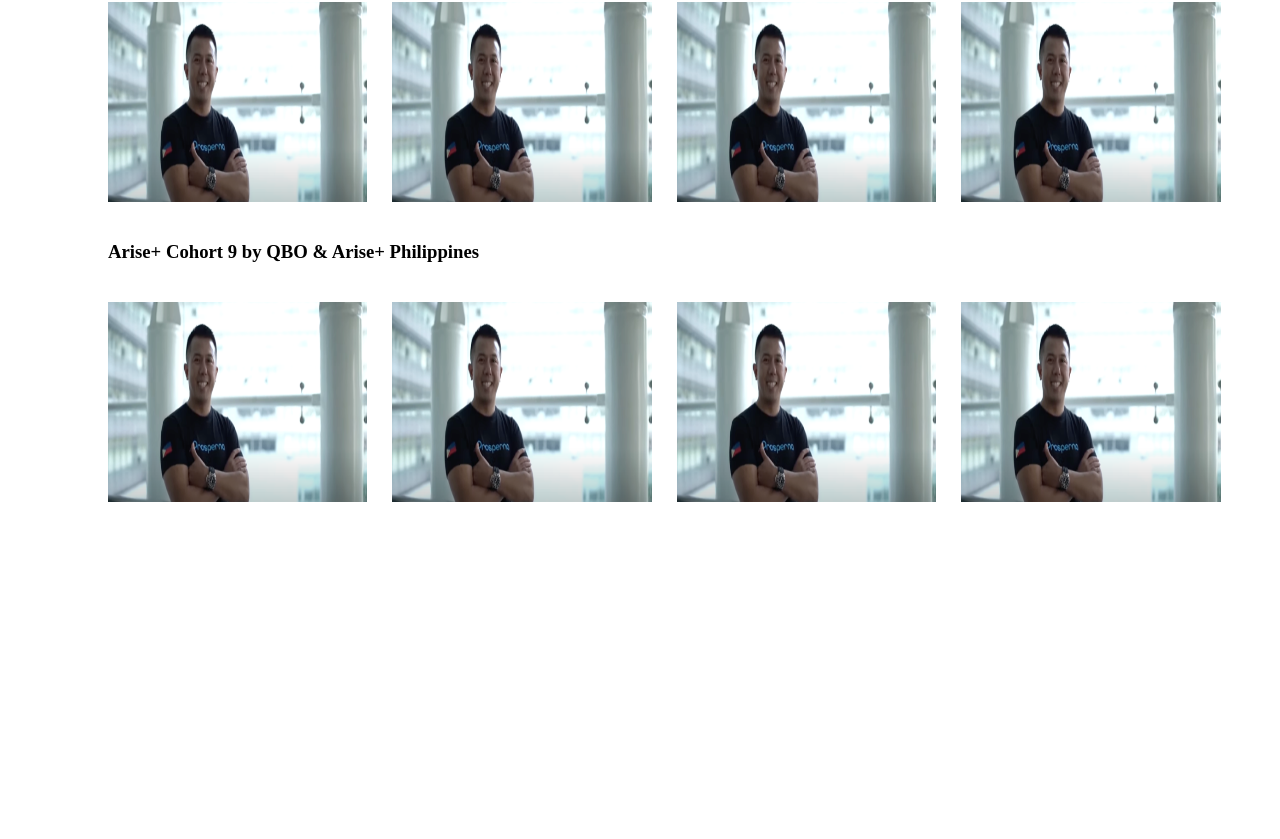
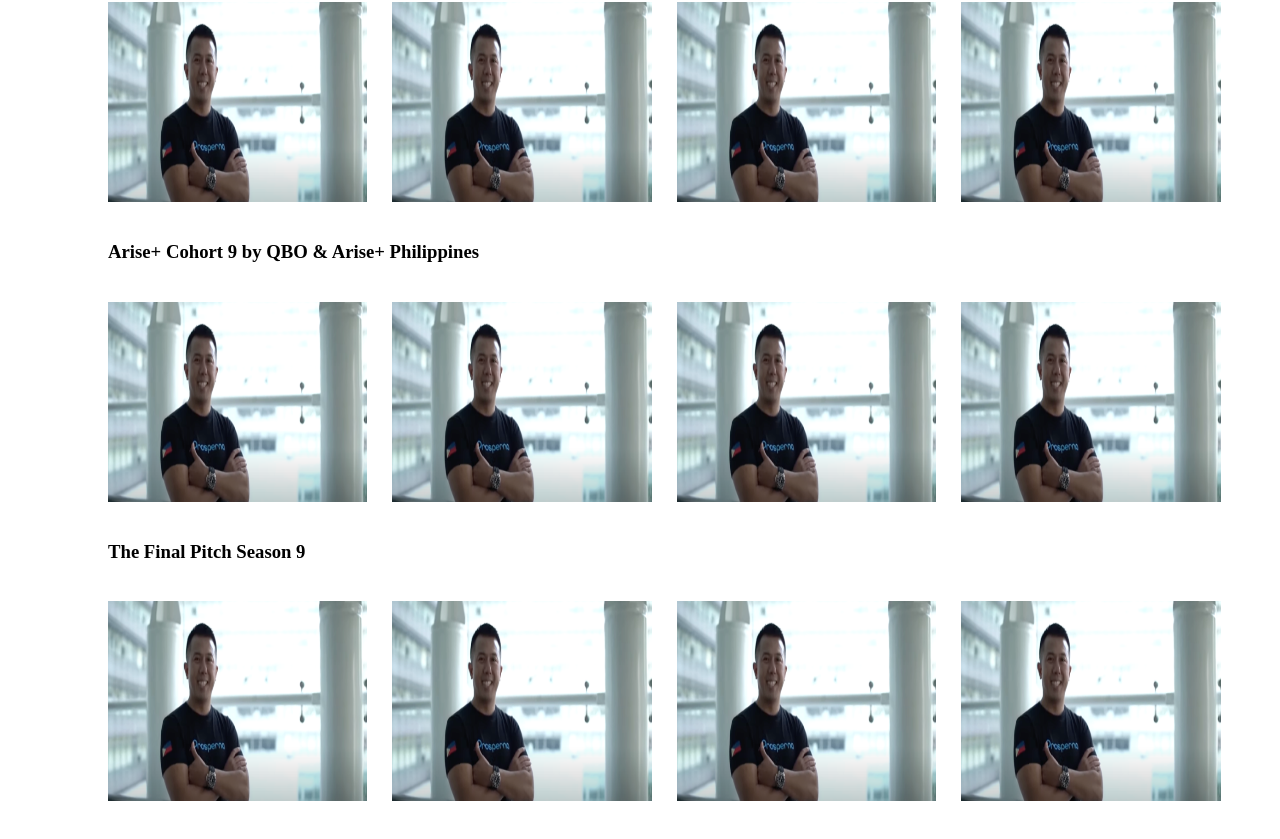
Before and after one commit to phstartup/phstartup_web, a Next.js app: page /home in a window 1280 px wide. Shown: the part 845-1684 px from the top of the page. Before the commit the page ends 1447 px from the top, so only its background shows below. Built offline with nearby package versions, Linux system fonts and the light colour scheme.

Commit message:
thumbnail

```diff
--- a/src/pages/home/index.js
+++ b/src/pages/home/index.js
@@ -24,6 +24,10 @@ function index(props) {
                 <Collections
                     title="Arise+ Cohort 9 by QBO & Arise+ Philippines"
                 />
+
+                <Collections
+                    title="The Final Pitch Season 9"
+                />
             </div>
         </div>
     );
```
